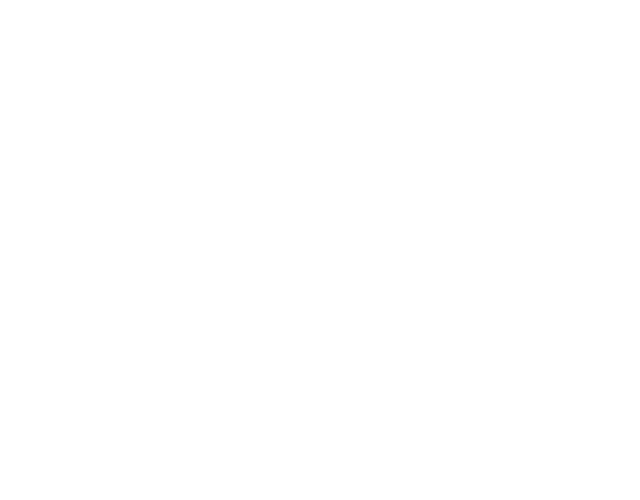
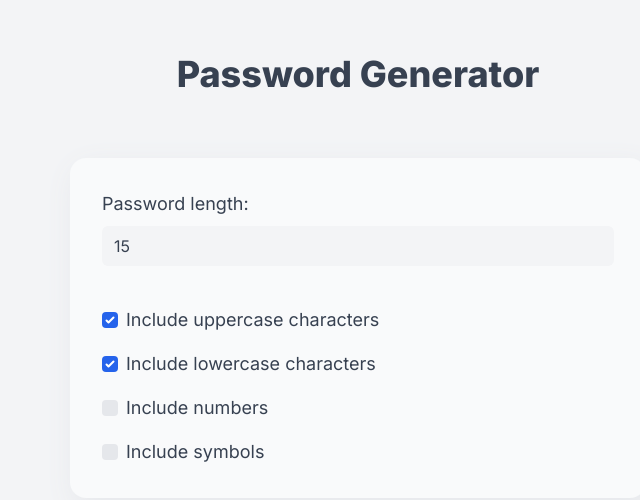
Before and after one commit to thamika123/password-generator, a React (Vite) app: page / in a window 1280 px wide. Shown: the part 170-670 px from the top of the page, without its empty margins (282-922 px from the left). Built offline with nearby package versions, Linux system fonts and the light colour scheme.

Commit message:
Made a form with generation options.

```diff
--- a/package.json
+++ b/package.json
@@ -9,6 +9,7 @@
     "author": "Adheesha Dissanayake",
     "license": "ISC",
     "devDependencies": {
+        "@tailwindcss/forms": "^0.3.4",
         "autoprefixer": "^10.4.0",
         "parcel": "^2.0.0",
         "postcss": "^8.3.11",
--- /dev/null
+++ b/src/components/Checkbox.jsx
@@ -0,0 +1,16 @@
+function Checkbox(props) {
+    return (
+        <div className="mt-4">
+            <label class="inline-flex items-center">
+                <input
+                    type="checkbox"
+                    className="rounded bg-gray-200 border-none"
+                    checked={props.checked}
+                />
+                <span class="ml-2 text-lg text-gray-700">{props.label}</span>
+            </label>
+        </div>
+    );
+}
+
+export default Checkbox;
--- /dev/null
+++ b/src/components/Length.jsx
@@ -0,0 +1,18 @@
+function Length(props) {
+    return (
+        <div className="mb-10 text-gray-700">
+            <label className="mr-8 block">
+                <span className="text-lg">{props.label}</span>
+                <input
+                    type="number"
+                    min={props.min}
+                    max={props.max}
+                    defaultValue={props.default}
+                    className="rounded-md mr-8 w-full bg-gray-100 border-none mt-2"
+                />
+            </label>
+        </div>
+    );
+}
+
+export default Length;
--- a/src/index.html
+++ b/src/index.html
@@ -5,9 +5,16 @@
         <meta name="viewport" content="width=device-width, initial-scale=1" />
         <title>Password Generator</title>
 
+        <link rel="preconnect" href="https://fonts.googleapis.com" />
+        <link rel="preconnect" href="https://fonts.gstatic.com" crossorigin />
+        <link
+            href="https://fonts.googleapis.com/css2?family=Inter:wght@400;800&display=swap"
+            rel="stylesheet"
+        />
+
         <link rel="stylesheet" href="index.css" />
     </head>
-    <body>
+    <body class="bg-gray-100">
         <div id="root"></div>
         <script src="index.jsx" type="module"></script>
     </body>
--- a/src/index.jsx
+++ b/src/index.jsx
@@ -1,8 +1,37 @@
 import React from "react";
 import ReactDOM from "react-dom";
 
+import Checkbox from "./components/Checkbox";
+import Length from "./components/Length";
+
 function App() {
-    return <div></div>;
+    return (
+        <div>
+            <h1 className="mt-56 text-4xl font-sans font-extrabold text-gray-700 text-center">
+                Password Generator
+            </h1>
+            <div className="flex items-center justify-center mt-16 mb-12">
+                <div className="bg-gray-50 w-144 min-w-80 rounded-2xl shadow-lg pl-8 py-8">
+                    <Length
+                        label="Password length:"
+                        min="6"
+                        max="20"
+                        default="15"
+                    />
+                    <Checkbox
+                        label="Include uppercase characters"
+                        checked={true}
+                    />
+                    <Checkbox
+                        label="Include lowercase characters"
+                        checked={true}
+                    />
+                    <Checkbox label="Include numbers" />
+                    <Checkbox label="Include symbols" />
+                </div>
+            </div>
+        </div>
+    );
 }
 
 ReactDOM.render(<App />, document.querySelector("#root"));
--- a/tailwind.config.js
+++ b/tailwind.config.js
@@ -2,10 +2,23 @@
     purge: [],
     darkMode: false, // or 'media' or 'class'
     theme: {
-        extend: {},
+        extend: {
+            spacing: {
+                "92": "23rem",
+                "144": "36rem",
+            },
+            boxShadow: {
+                "lg": "5px 10px 30px #E5E7EB"
+            }
+        },
+        fontFamily: {
+            "sans": ["Inter"]
+        }
     },
     variants: {
         extend: {},
     },
-    plugins: [],
+    plugins: [
+        require("@tailwindcss/forms")
+    ],
 }
```
Also changed, not shown: 1 other file (tests, documents, lock files or other folders).
